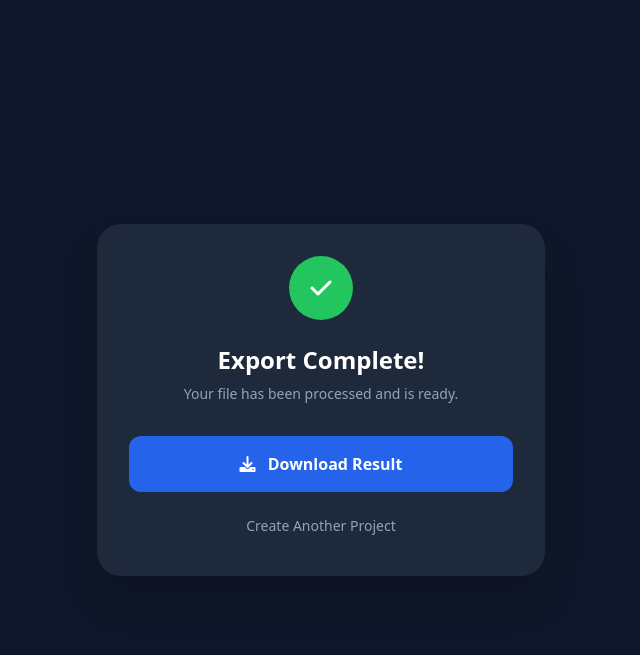
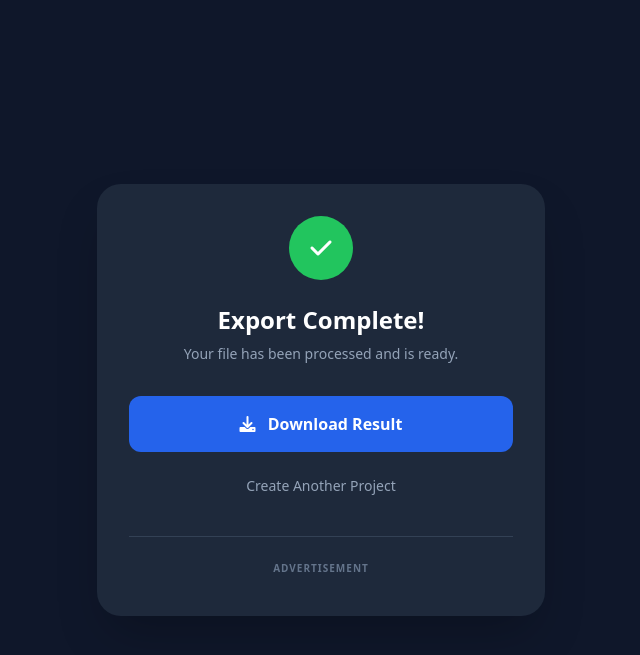
Before and after one commit to vivek115511/animix-core, a FastAPI app: template templates/result.html in a window 1280 px wide. Shown: the top 655 px of the page, without its empty margins (319-959 px from the left). Run offline with FastAPI, Linux system fonts and the light colour scheme; the template is opened without the code that fills it, so the values that code supplies are empty; some libraries are stand-ins or nearby versions.

Commit message:
Update result.html

```diff
--- a/templates/result.html
+++ b/templates/result.html
@@ -6,6 +6,9 @@
     <title>Export Complete | Animix</title>
     <script src="https://cdn.tailwindcss.com"></script>
     <link rel="stylesheet" href="https://cdnjs.cloudflare.com/ajax/libs/font-awesome/6.0.0/css/all.min.css">
+
+    <!-- Google AdSense Script -->
+    <script async src="https://pagead2.googlesyndication.com/pagead/js/adsbygoogle.js?client=ca-pub-YOUR_CLIENT_ID" crossorigin="anonymous"></script>
 </head>
 <body class="bg-slate-900 text-white min-h-screen flex items-center justify-center p-6">
     <div class="max-w-md w-full bg-slate-800 rounded-3xl p-8 shadow-2xl text-center">
@@ -23,6 +26,20 @@
                 Create Another Project
             </a>
         </div>
+
+        <!-- ANIMIX AD ZONE: Result Page -->
+        <div class="mt-8 border-t border-slate-700 pt-6">
+            <span class="text-[10px] font-bold text-slate-500 uppercase tracking-widest mb-2 block">Advertisement</span>
+            <ins class="adsbygoogle"
+                 style="display:block"
+                 data-ad-client="ca-pub-YOUR_CLIENT_ID"
+                 data-ad-slot="YOUR_SLOT_ID"
+                 data-ad-format="auto"
+                 data-full-width-responsive="true"></ins>
+            <script>
+                 (adsbygoogle = window.adsbygoogle || []).push({});
+            </script>
+        </div>
     </div>
 </body>
 </html>
```
